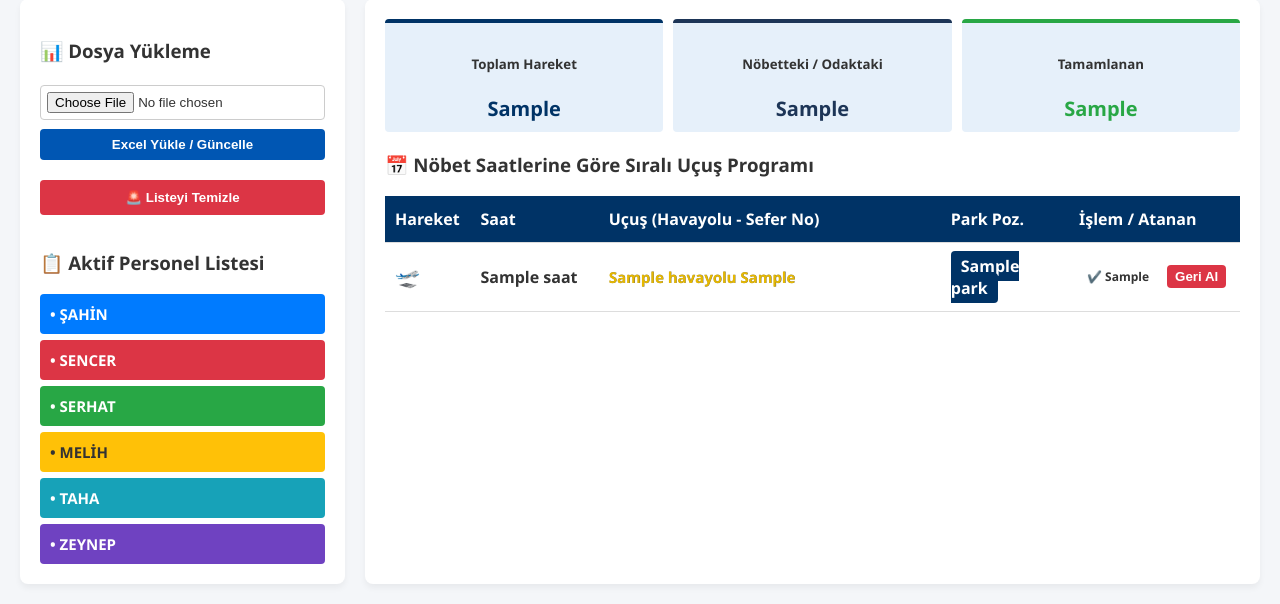
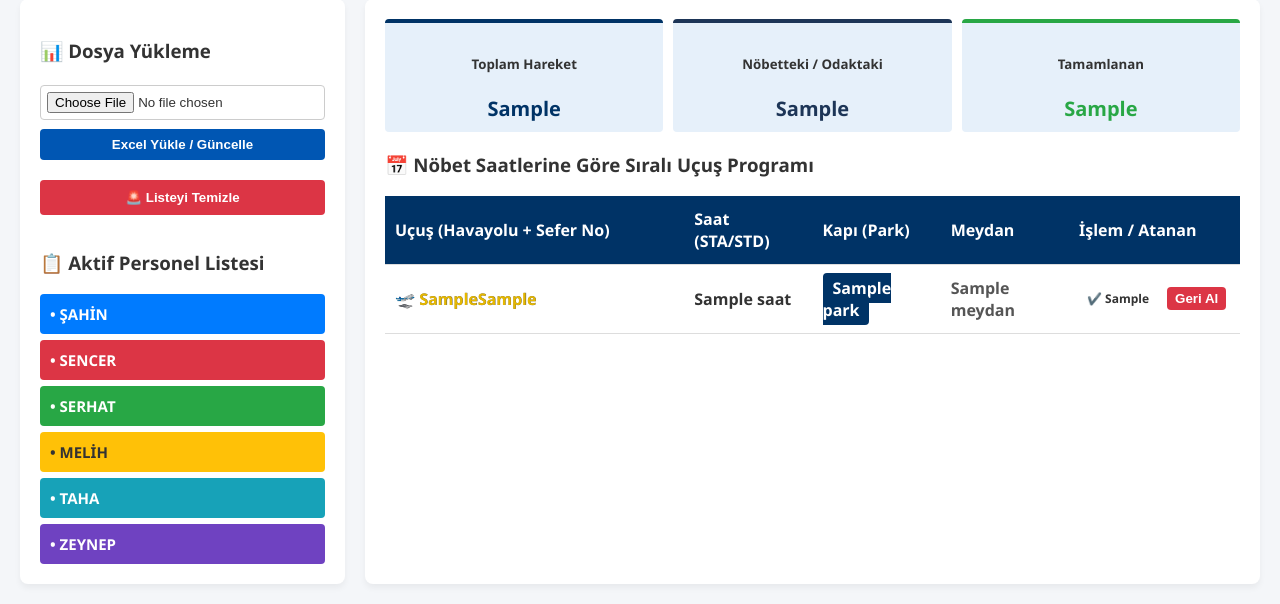
Before and after one commit to sencerf7-del/cukurova-operasyon, a Flask app: template templates/index.html in a window 1280 px wide. Shown: the part 233-837 px from the top of the page. Run offline with Flask 3, Linux system fonts and the light colour scheme; the template is opened without the code that fills it: most values are stand-ins (such as "Sample title", 1, 10 or a date in 2020).

Commit message:
Update index.html

```diff
--- a/templates/index.html
+++ b/templates/index.html
@@ -19,13 +19,13 @@
 
         .badge { padding: 4px 8px; border-radius: 4px; font-weight: bold; font-size: 12px; display: inline-block; }
 
-        /* 🌌 YUMUŞAK GECE MAVİSİ ODAK ARKA PLANI */
+        /* 🌌 GECE ODAĞI ARKA PLAN TONU */
         .gece-ucus { background-color: #e8effa !important; border-left: 5px solid #003366; }
         .tamamlandi-satir { opacity: 0.30; background-color: #e9ecef !important; border-left: none !important; }
 
-        /* 🔵 KANKANIN İSTEDİĞİ SEFER NUMARASI RENKLERİ */
-        .flight-arrival { color: #0040ff; font-weight: bold; font-size: 15px; }
-        .flight-departure { color: #e6b800; font-weight: bold; font-size: 15px; text-shadow: 0.3px 0.3px #666; }
+        /* 🔵 SEFER NUMARASI STRATEJİK RENKLERİ */
+        .flight-arrival { color: #0040ff; font-weight: bold; font-size: 16px; display: flex; align-items: center; gap: 8px; }
+        .flight-departure { color: #e6b800; font-weight: bold; font-size: 16px; text-shadow: 0.3px 0.3px #555; display: flex; align-items: center; gap: 8px; }
 
         .menu-container { position: relative; display: inline-block; }
         .menu-dots { font-size: 24px; cursor: pointer; background: none; border: none; color: white; padding: 0 10px; }
@@ -34,7 +34,7 @@
         .dropdown-menu button:hover { background-color: #f1f1f1; }
 
         table { width: 100%; border-collapse: collapse; margin-top: 15px; }
-        th, td { padding: 12px 10px; text-align: left; border-bottom: 1px solid #ddd; }
+        th, td { padding: 12px 10px; text-align: left; border-bottom: 1px solid #ddd; vertical-align: middle; }
         th { background-color: #003366; color: white; }
         .btn { background: #0056b3; color: white; border: none; padding: 8px 12px; border-radius: 4px; cursor: pointer; font-weight: bold; }
         input, select { width: 100%; padding: 6px; margin: 4px 0; border-radius: 4px; border: 1px solid #ccc; box-sizing: border-box; }
@@ -111,35 +111,30 @@
             <table>
                 <thead>
                     <tr>
-                        <th style="width: 10%;">Hareket</th>
-                        <th style="width: 15%;">Saat</th>
-                        <th style="width: 40%;">Uçuş (Havayolu - Sefer No)</th>
-                        <th style="width: 15%;">Park Poz.</th>
+                        <th style="width: 35%;">Uçuş (Havayolu + Sefer No)</th>
+                        <th style="width: 15%;">Saat (STA/STD)</th>
+                        <th style="width: 15%;">Kapı (Park)</th>
+                        <th style="width: 15%;">Meydan</th>
                         <th style="width: 20%;">İşlem / Atanan</th>
                     </tr>
                 </thead>
                 <tbody>
                     {% for ucus in ucuslar %}
                     <tr class="{% if ucus.gece_mi == 1 %}gece-ucus{% endif %} {% if ucus.tamamlandi == 1 %}tamamlandi-satir{% endif %}">
+
                         <td>
                             {% if ucus.tip == 'arrival' %}
-                            <span style="font-size: 20px;" title="Geliş">🛬</span>
+                            <span class="flight-arrival">🛬 {{ ucus.havayolu_kod }}{{ ucus.flight_no }}</span>
                             {% else %}
-                            <span style="font-size: 20px;" title="Gidiş">🛫</span>
+                            <span class="flight-departure">🛫 {{ ucus.havayolu_kod }}{{ ucus.flight_no }}</span>
                             {% endif %}
                         </td>
 
                         <td><span style="font-size: 16px; font-weight: bold;">{{ ucus.saat }}</span></td>
 
-                        <td>
-                            {% if ucus.tip == 'arrival' %}
-                            <span class="flight-arrival">{{ ucus.havayolu }} {{ ucus.flight_no }}</span>
-                            {% else %}
-                            <span class="flight-departure">{{ ucus.havayolu }} {{ ucus.flight_no }}</span>
-                            {% endif %}
-                        </td>
+                        <td><span style="background: #003366; color: white; padding: 4px 10px; border-radius: 4px; font-weight: bold;">{{ ucus.park }}</span></td>
 
-                        <td><span style="background: #003366; color: white; padding: 4px 10px; border-radius: 4px; font-weight: bold;">{{ ucus.park }}</span></td>
+                        <td><strong style="color: #555;">{{ ucus.meydan }}</strong></td>
 
                         <td>
                             {% if ucus.tamamlandi == 0 %}
```
